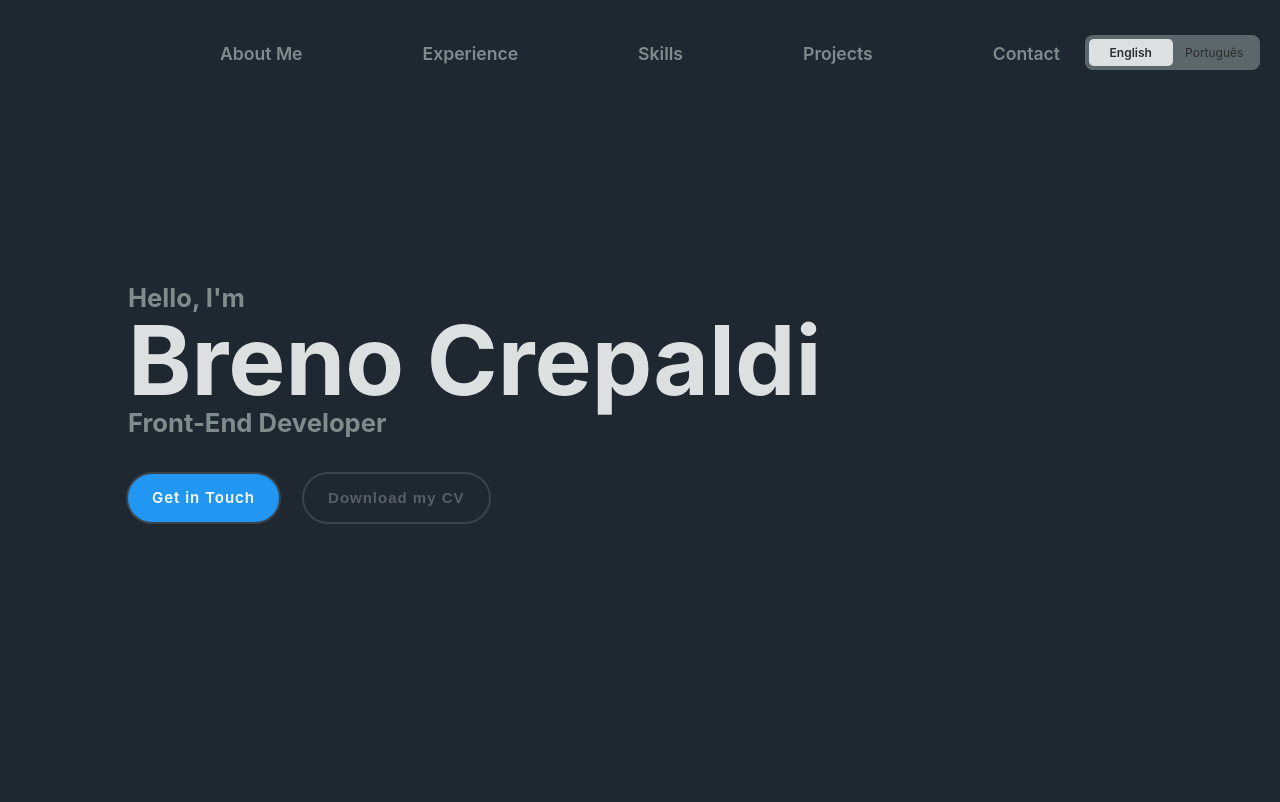
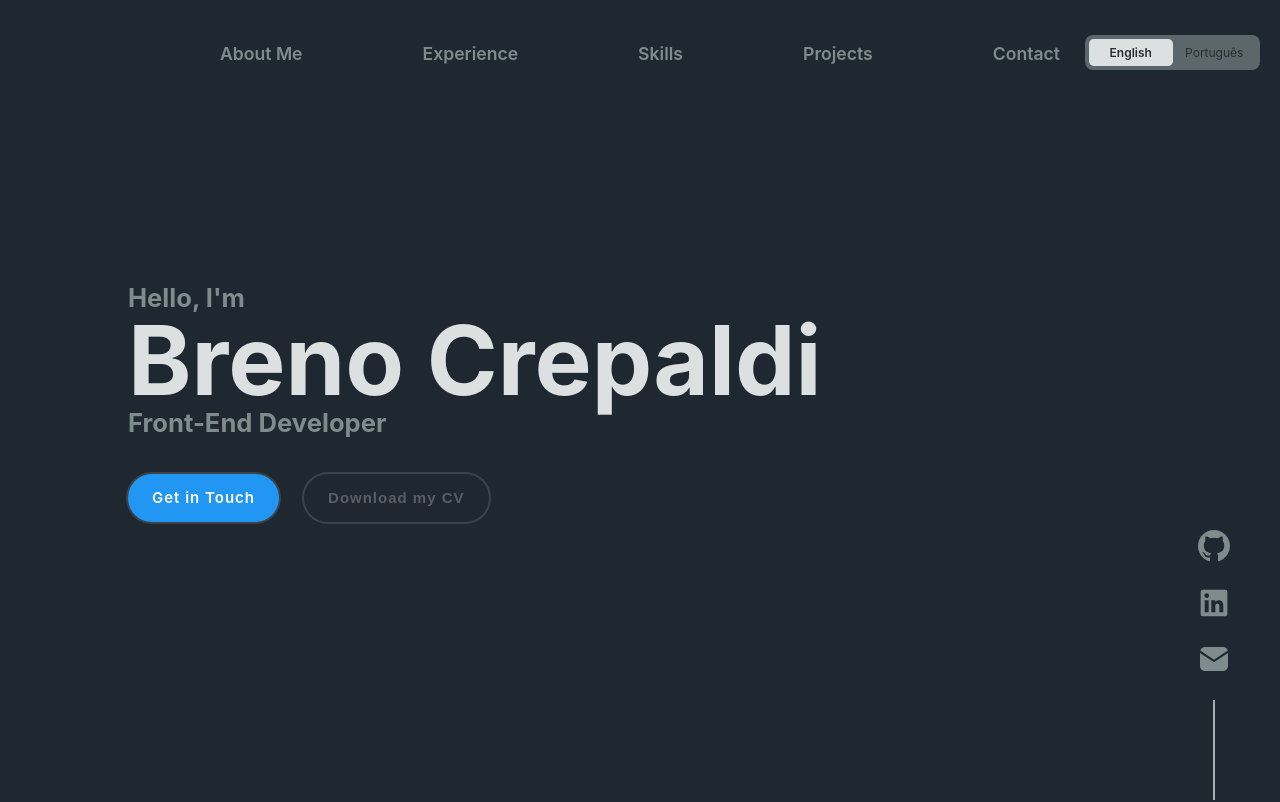
Before and after one commit to brenocrepaldi/portfolio, a React (Vite) app: page / in a window 1280 px wide. Shown: the top 802 px of the page. Built offline with nearby package versions, Linux system fonts and the light colour scheme.

Commit message:
Refactors contact section - content, style and visual

```diff
--- a/public/content-en.json
+++ b/public/content-en.json
@@ -157,9 +157,9 @@
 		]
 	},
 	"contacts": {
-		"title": "Contacts",
-		"email": "youremail@example.com",
-		"linkedin": "https://www.linkedin.com/in/yourusername",
-		"github": "https://github.com/yourusername"
+		"title": "Get in touch",
+		"email": "brenogaia2004@gmail.com",
+		"linkedin": "https://www.linkedin.com/in/brenocrepaldi",
+		"github": "https://github.com/brenocrepaldi"
 	}
 }
--- a/src/app.tsx
+++ b/src/app.tsx
@@ -7,9 +7,10 @@ import { About } from './components/about/About';
 import { Experience } from './components/experience/Experience';
 import { Skills } from './components/skills/Skills';
 import { Projects } from './components/projects/Projects';
-import { Contact } from './components/contact/Contact';
+import { ContactIcons } from './components/contact-icons/contact-icons';
 
 import { ContentProps } from './types';
+import { Contact } from './components/contact/contact';
 
 export function App() {
 	const [content, setContent] = useState<ContentProps | null>(null);
@@ -68,6 +69,11 @@ export function App() {
 								title={content.projects.title}
 								projectList={content.projects.projectList}
 							/>
+							<ContactIcons
+								email={content.contacts.email}
+								linkedin={content.contacts.linkedin}
+								github={content.contacts.github}
+							/>
 							<Contact
 								title={content.contacts.title}
 								email={content.contacts.email}
--- a/src/assets/css/global.css
+++ b/src/assets/css/global.css
@@ -42,7 +42,7 @@ p {
 
 /* Styling the scroll bar */
 ::-webkit-scrollbar {
-	width: 12px;
+	width: 8px;
 }
 
 /* Track */
@@ -53,7 +53,7 @@ p {
 
 /* Handle */
 ::-webkit-scrollbar-thumb {
-	background: var(--primary-color);
+	background: var(--text-light-color);
 	border-radius: 10px;
 }
 
--- /dev/null
+++ b/src/components/contact-icons/contact-icons.css
@@ -0,0 +1,27 @@
+.contact-icons-container {
+	position: fixed;
+	right: 50px;
+	bottom: 0;
+	display: flex;
+	flex-direction: column;
+	align-items: center;
+	justify-content: center;
+	gap: 17px;
+}
+
+.contact-icon {
+	height: 2em;
+	width: 2em;
+	color: var(--text-light-color);
+	transition: all 0.2s ease-in-out;
+}
+
+.contact-icon:hover {
+	color: var(--text-lighter-color);
+}
+
+.contact-line {
+	height: 100px;
+	width: 1.5px;
+	background-color: var(--text-lighter-color);
+}
--- /dev/null
+++ b/src/components/contact-icons/contact-icons.tsx
@@ -0,0 +1,37 @@
+import './contact-icons.css';
+
+interface ContactIconsProps {
+	email: string;
+	linkedin: string;
+	github: string;
+}
+
+export function ContactIcons({ email, linkedin, github }: ContactIconsProps) {
+	return (
+		<div className="contact-icons-container">
+			<a href={github} target="_blank">
+				<svg className="contact-icon" viewBox="0 0 16 16" fill="currentColor">
+					<path d="M8 0C3.58 0 0 3.58 0 8c0 3.54 2.29 6.53 5.47 7.59.4.07.55-.17.55-.38 0-.19-.01-.82-.01-1.49-2.01.37-2.53-.49-2.69-.94-.09-.23-.48-.94-.82-1.13-.28-.15-.68-.52-.01-.53.63-.01 1.08.58 1.23.82.72 1.21 1.87.87 2.33.66.07-.52.28-.87.51-1.07-1.78-.2-3.64-.89-3.64-3.95 0-.87.31-1.59.82-2.15-.08-.2-.36-1.02.08-2.12 0 0 .67-.21 2.2.82.64-.18 1.32-.27 2-.27.68 0 1.36.09 2 .27 1.53-1.04 2.2-.82 2.2-.82.44 1.1.16 1.92.08 2.12.51.56.82 1.27.82 2.15 0 3.07-1.87 3.75-3.65 3.95.29.25.54.73.54 1.48 0 1.07-.01 1.93-.01 2.2 0 .21.15.46.55.38A8.013 8.013 0 0016 8c0-4.42-3.58-8-8-8z"></path>
+				</svg>
+			</a>
+			<a href={linkedin} target="_blank">
+				<svg className="contact-icon" viewBox="0 0 24 24" fill="currentColor">
+					<path d="M20.5 2h-17A1.5 1.5 0 002 3.5v17A1.5 1.5 0 003.5 22h17a1.5 1.5 0 001.5-1.5v-17A1.5 1.5 0 0020.5 2zM8 19H5v-9h3zM6.5 8.25A1.75 1.75 0 118.3 6.5a1.78 1.78 0 01-1.8 1.75zM19 19h-3v-4.74c0-1.42-.6-1.93-1.38-1.93A1.74 1.74 0 0013 14.19a.66.66 0 000 .14V19h-3v-9h2.9v1.3a3.11 3.11 0 012.7-1.4c1.55 0 3.36.86 3.36 3.66z"></path>
+				</svg>
+			</a>
+			<a href={`mailto:${email}`} target="_blank">
+				<svg className="contact-icon" fill="currentColor" viewBox="0 0 32 32">
+					<g>
+						<g>
+							<path d="M16,16.8l13.8-9.2C29.2,5.5,27.3,4,25,4H7C4.7,4,2.8,5.5,2.2,7.6L16,16.8z" />
+						</g>
+						<g>
+							<path d="M16.6,18.8C16.4,18.9,16.2,19,16,19s-0.4-0.1-0.6-0.2L2,9.9V23c0,2.8,2.2,5,5,5h18c2.8,0,5-2.2,5-5V9.9L16.6,18.8z" />
+						</g>
+					</g>
+				</svg>
+			</a>
+			<div className="contact-line"></div>
+		</div>
+	);
+}
--- a/src/components/contact/Contact.tsx
+++ b/src/components/contact/Contact.tsx
@@ -1,20 +1,22 @@
-import { ContactsProps } from "../../types";
+import { ContactsProps } from '../../types';
+
+import './contact.css';
 
 export function Contact({ title, email, linkedin, github }: ContactsProps) {
 	return (
-		<section id="contact">
+		<section className="contact-container" id="contact">
 			<h2>{title}</h2>
 			<p>
 				<strong>Email:</strong> <a href={`mailto:${email}`}>{email}</a>
 			</p>
 			<p>
-				<strong>LinkedIn:</strong>{" "}
+				<strong>LinkedIn:</strong>{' '}
 				<a href={linkedin} target="_blank" rel="noopener noreferrer">
 					{linkedin}
 				</a>
 			</p>
 			<p>
-				<strong>GitHub:</strong>{" "}
+				<strong>GitHub:</strong>{' '}
 				<a href={github} target="_blank" rel="noopener noreferrer">
 					{github}
 				</a>
--- /dev/null
+++ b/src/components/contact/contact.css
@@ -0,0 +1,9 @@
+.contact-container {
+	height: fit-content;
+	padding-bottom: 200px;
+	display: flex;
+	flex-direction: column;
+	align-items: center;
+	justify-content: center;
+	gap: 40px;
+}
```
Also changed, not shown: public/content-pt.json (+4 -4 lines).
